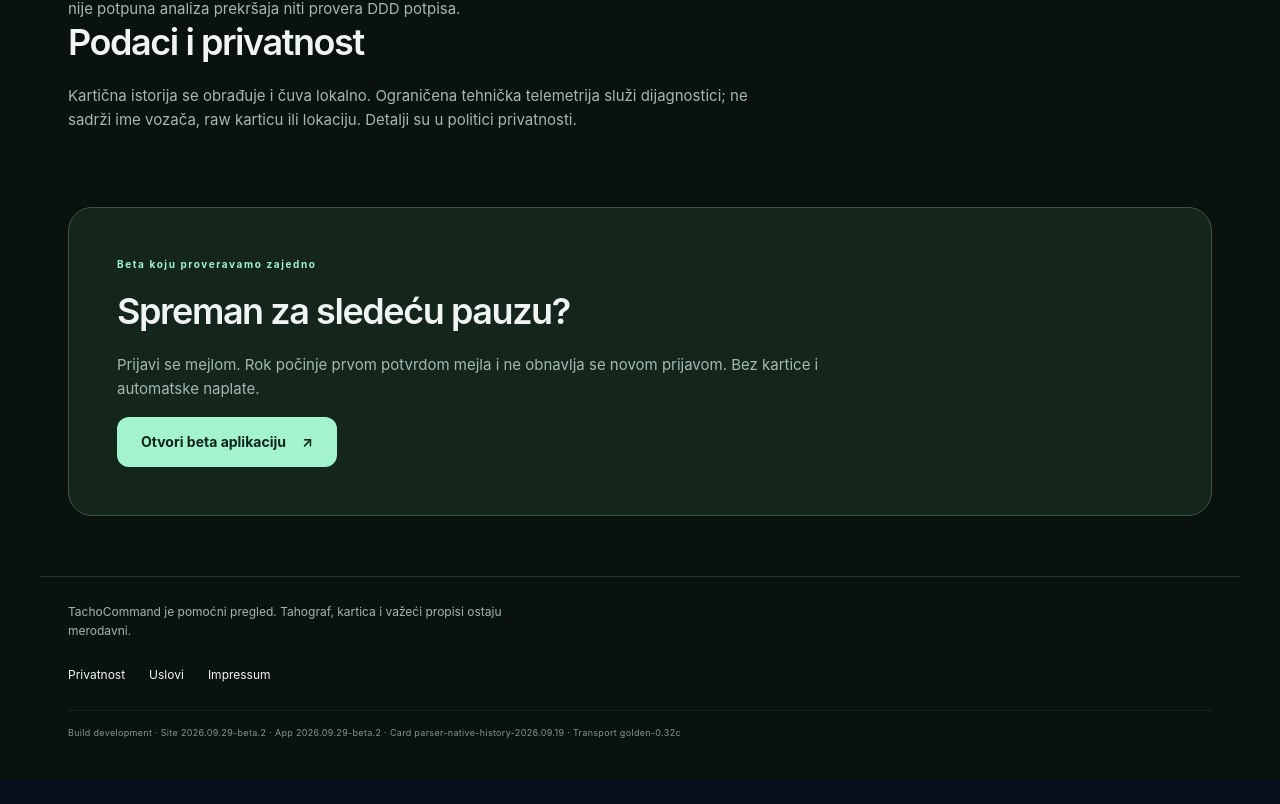
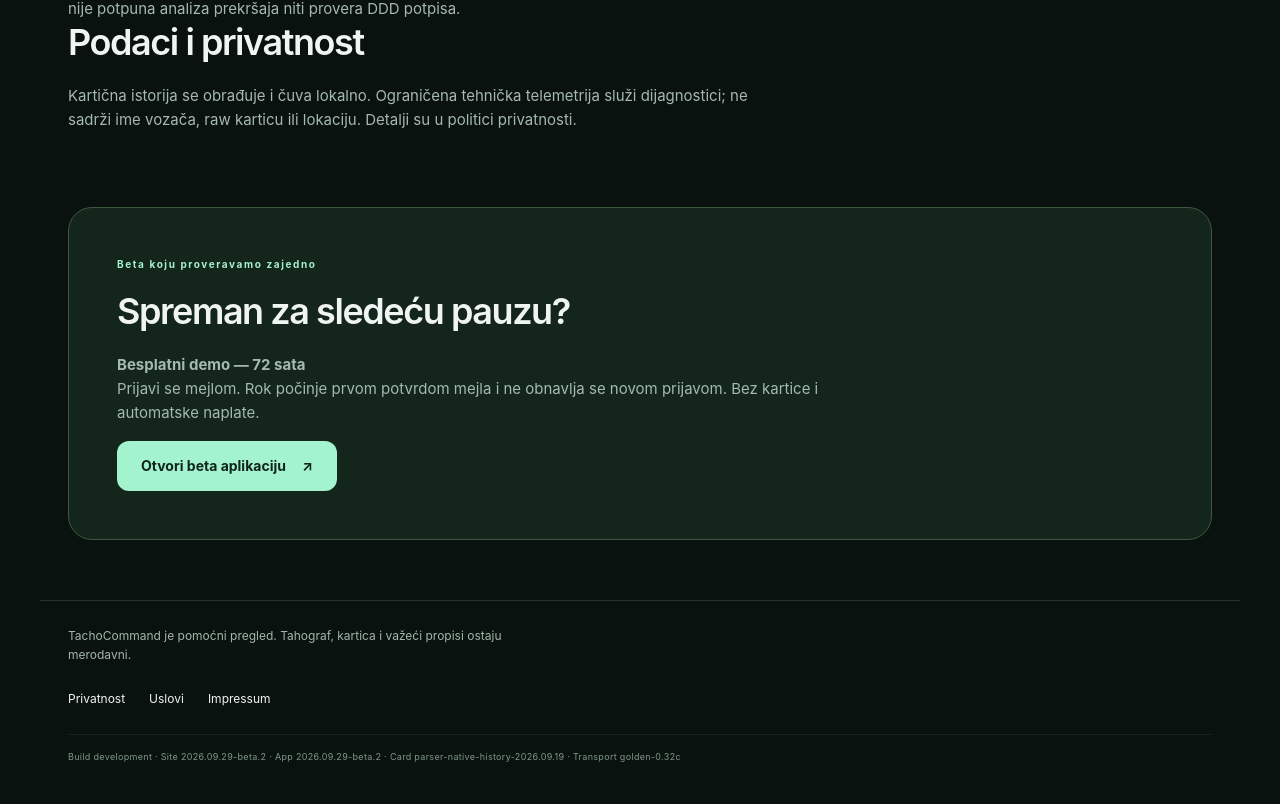
Before and after one commit to JakDoh/Tacho-Command, a Next.js app: page / in a window 1280 px wide. Shown: the part 2586-3390 px from the top of the page. Before the commit the page ends 3366 px from the top, so only its background shows below. Built offline with nearby package versions, Linux system fonts and the light colour scheme; no server answers.

Commit message:
Show the 72-hour demo duration explicitly on every landing locale

```diff
--- a/app/landing-page.tsx
+++ b/app/landing-page.tsx
@@ -350,6 +350,7 @@ export default function LandingPage({
       </section>
       <section className="tcx-section tcx-final">
         <span className="tcx-eyebrow">{t.beta}</span><h2>{visual.ready}</h2>
+        <p><strong>{emailAuthCopy[locale].title}</strong></p>
         <p>{emailAuthCopy[locale].intro}</p>
         <Link
           href="/app"
```
Also changed, not shown: 1 other file (tests, documents, lock files or other folders).
